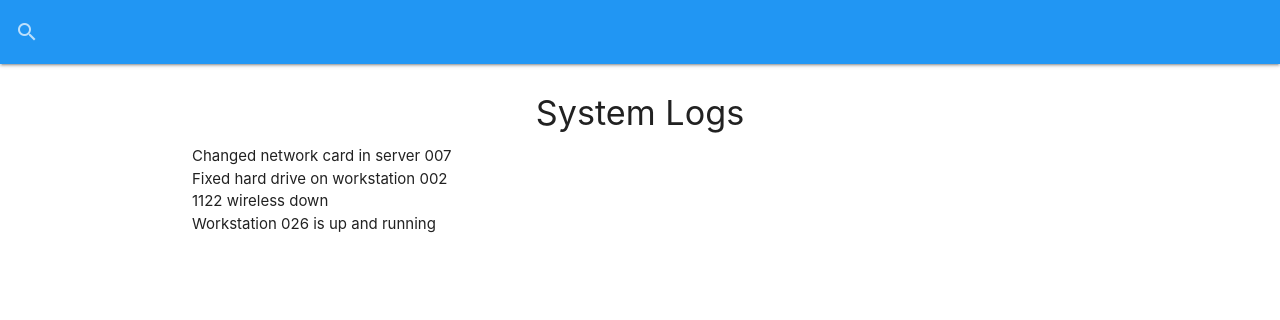
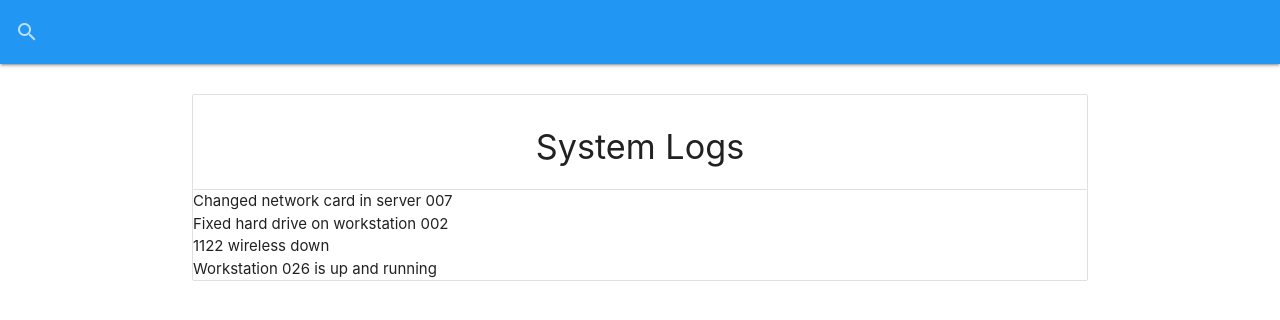
Before and after one commit to babiarzdamian/mern-it-logger, a React (Create React App) app: page / in a window 1280 px wide. Shown: the top 320 px of the page. Built offline with nearby package versions, Linux system fonts and the light colour scheme; data requests are answered from the project's data file.

Commit message:
fix: update log list class name

```diff
--- a/src/components/logs/Logs.js
+++ b/src/components/logs/Logs.js
@@ -23,7 +23,7 @@ const Logs = () => {
     }
 
     return (
-        <ul className="collection-with-header">
+        <ul className="collection with-header">
             <li className="collection-header">
                 <h4 className="center">System Logs</h4>
             </li>
```
